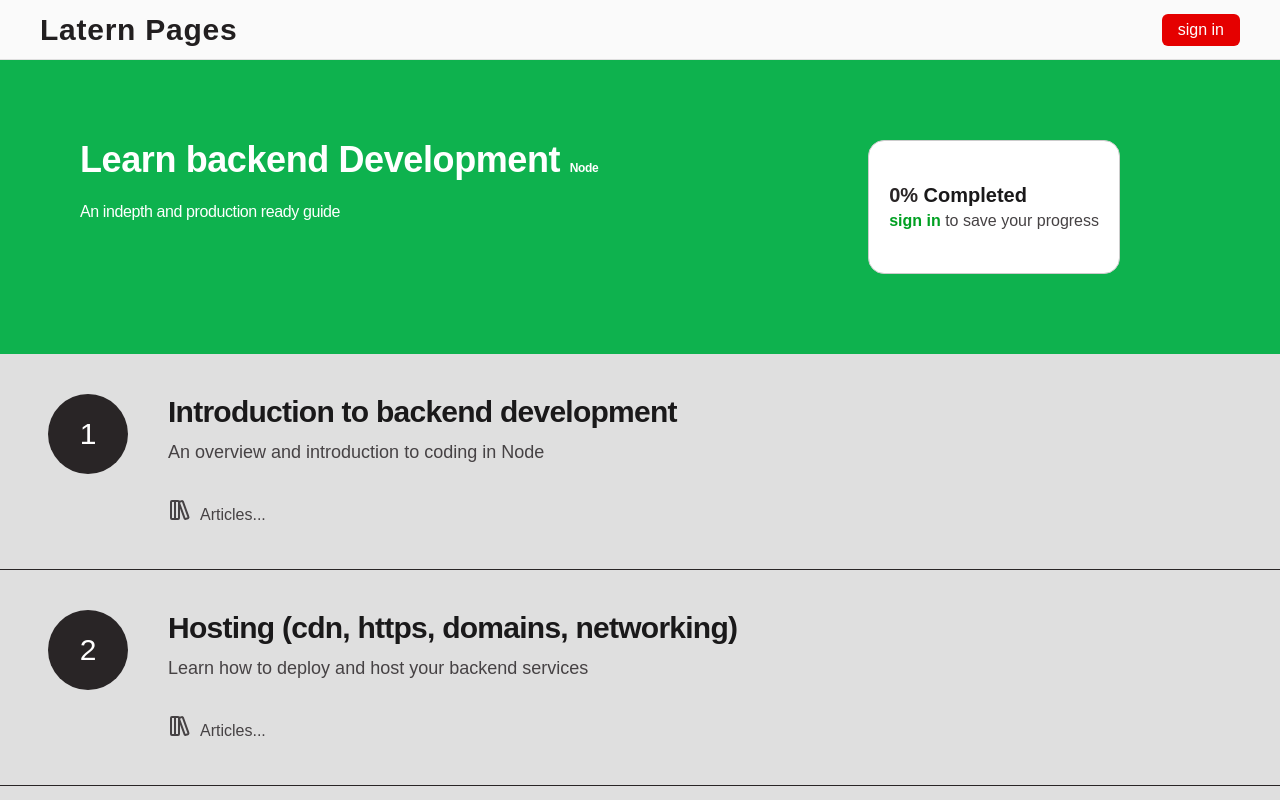
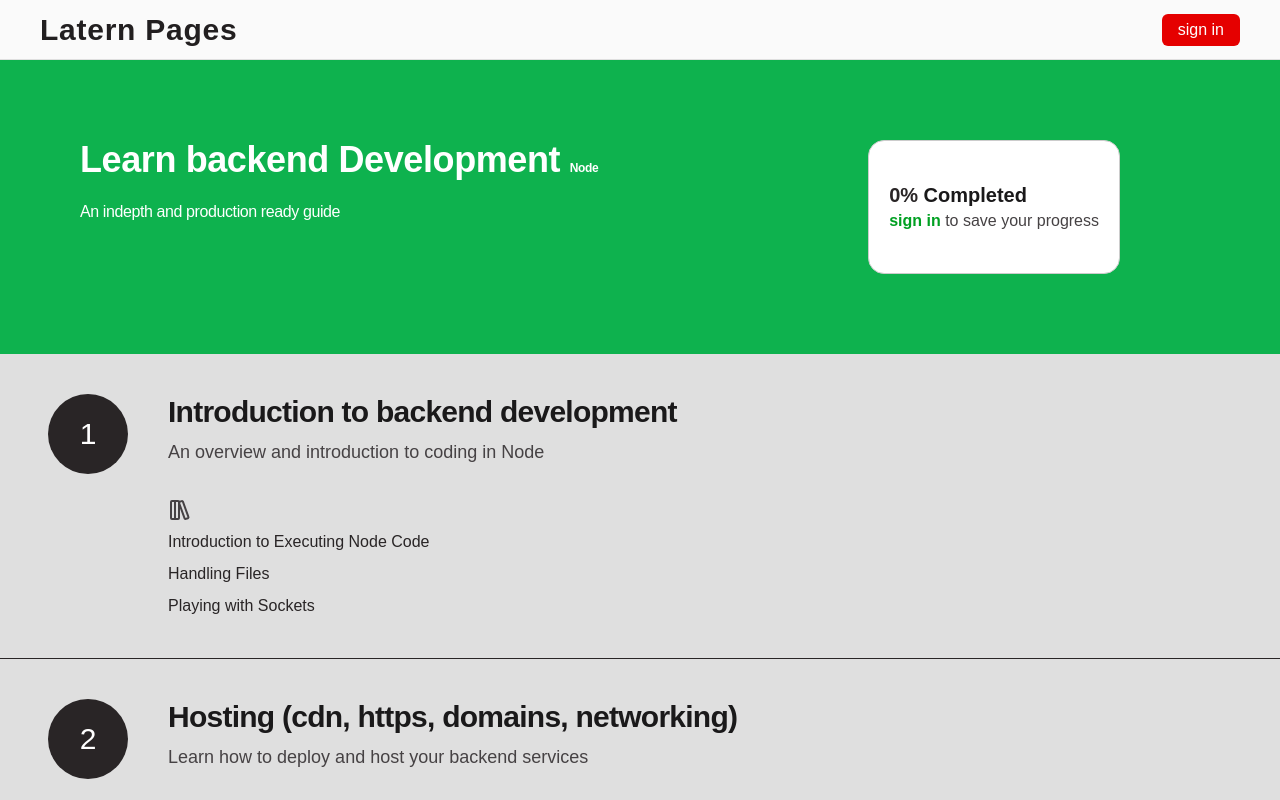
Before and after one commit to kelvinsekx/lantern-pages, a Next.js app: page /learn/backend in a window 1280 px wide. Shown: the top 800 px of the page. Built offline with nearby package versions, Linux system fonts and the light colour scheme.

Commit message:
complete:mdx support

```diff
--- a/src/app/learn/backend/[slug]/[article-slug]/page.tsx
+++ b/src/app/learn/backend/[slug]/[article-slug]/page.tsx
@@ -1,53 +1,39 @@
+import path from "node:path";
 import { NavigationTop } from "@/components/nav";
 import { ArticleSideBar } from "./components/sidebar";
+import { MDXRemote } from "next-mdx-remote-client/rsc";
+import { readMDXFile } from "@/utilities/mdx-utils";
 
-export default function BlogPage() {
+export default async function BlogPage({
+  params,
+}: {
+  params: Promise<{ slug: string }>;
+}) {
+  const { slug } = await params;
+  const { metadata, content } = await readMDXFile(
+    `${path.join(
+      process.cwd(),
+      "src",
+      "articles",
+      "backend",
+      slug,
+      "contents",
+      "001_introduction_to_development.mdx"
+    )}`
+  );
   return (
     <div>
       <NavigationTop fixed />
       <div className="flex pr-3 gap-4 relative">
         <ArticleSideBar />
 
-        <div className="blog__main space-y-10 mr-10 py-10 w-[calc(100%-25%-10%)] absolute right-0 top-[50px]">
-          <div className="blog__content shadow-inner border border-muted-500 rounded-3xl p-10 space-y-5">
+        <div className="space-y-10 mr-10 py-10 w-[calc(100%-25%-10%)] absolute right-0 top-[50px]">
+          <article className="prose shadow-inner border border-muted-500 rounded-3xl p-10 space-y-5 block max-w-[80ch]">
             <h1 className="text-5xl font-black tracking-tight py-10 text-black-500">
-              Data Structures & Types
+              {metadata.title}
             </h1>
-            <p>
-              Primitives are the simplest types of data in JavaScript. A
-              primitive literal is a value, with no wrapper or properties of its
-              own. Primitive literals are immutable, meaning the be changed to
-              represent other values in the same way that more complex
-              object-based data structures can. .
-            </p>
-            <p>
-              Primitive literals are immutable, meaning the be changed to
-              represent other values in the same way that more complex
-              object-based data structures can. For example, while the value of
-              a variable named theTruth can be reassigned a value of false, the
-              boolean literal true can never represent any value other than
-              true, in the same way the number literal 5 can never represent the
-              value of another number.
-            </p>
-            <p>
-              object-based data structures can. For example, while the value of
-              a variable named theTruth can be reassigned a value of false, the
-              boolean literal true can never represent any value other than
-              true, in the same way the number literal 5 can never represent the
-              value of another number.
-            </p>
-            <p>
-              Primitives are the simplest types of data in JavaScript. A
-              primitive literal is a value, with no wrapper or properties of its
-              own. Primitive literals are immutable, meaning the be changed to
-              represent other values in the same way that more complex
-              object-based data structures can. For example, while the value of
-              a variable named theTruth can be reassigned a value of false, the
-              boolean literal true can never represent any value other than
-              true, in the same way the number literal 5 can never represent the
-              value of another number.
-            </p>
-          </div>
+            <MDXRemote source={content} />
+          </article>
           <hr />
           <div className="text-black-100">
             <p>Last update 2024-0-34</p>
@@ -67,3 +53,9 @@ export default function BlogPage() {
     </div>
   );
 }
+
+export function generateStaticParams() {
+  return [{ slug: "welcome" }, { slug: "about" }];
+}
+
+export const dynamicParams = false;
--- a/src/app/learn/backend/[slug]/page.tsx
+++ b/src/app/learn/backend/[slug]/page.tsx
@@ -1,6 +1,6 @@
-import fs from "node:fs";
 import path from "node:path";
 import { MDXRemote } from "next-mdx-remote-client/rsc";
+import { readMDXFile } from "@/utilities/mdx-utils";
 
 type Params = Promise<{ slug: string }>;
 
@@ -8,17 +8,22 @@ export default async function Page(props: { params: Params }) {
   const params = await props.params;
   const slug = params.slug;
 
-  const markdown = fs.readFileSync(
+  const { metadata, content } = await readMDXFile(
     `${path.join(
-      process.cwd()
-    )}/src/articles/backend/${slug}/contents/chap1_introduction_to_development.mdx`,
-    "utf-8"
+      process.cwd(),
+      "src",
+      "articles",
+      "backend",
+      slug,
+      "contents",
+      "001_introduction_to_development.mdx"
+    )}`
   );
 
   return (
     <article className="prose ">
-      <h1></h1>
-      <MDXRemote source={markdown} />
+      <h1>{metadata.title}</h1>
+      <MDXRemote source={content} />
     </article>
   );
 }
--- a/src/app/learn/backend/page.tsx
+++ b/src/app/learn/backend/page.tsx
@@ -3,8 +3,11 @@ import { LibraryBig } from "lucide-react";
 
 import syllabus from "./syllabus.json";
 import { NavigationTop } from "@/components/nav";
+import { getBlogPosts } from "@/utilities/mdx-utils";
+import Link from "next/link";
 
-export default function ListSyllabusPage() {
+export default async function ListSyllabusPage() {
+  const posts = await getBlogPosts("node");
   return (
     <div>
       <NavigationTop />
@@ -45,8 +48,15 @@ export default function ListSyllabusPage() {
                   <p className="text-black-250 text-lg">{stage.description}</p>
                   <p className="text-black-250 mt-8 flex items-baseline gap-2">
                     <LibraryBig />
-                    <span className="relative bottom-0.5">Articles...</span>
+                    {/* <span className="relative bottom-0.5">Articles...</span> */}
                   </p>
+                  {posts
+                    .filter((p) => p.metadata.syllabus_code === stage.code)
+                    .map((p) => (
+                      <Link href={p.slug} key={p.slug} className="block">
+                        {p.metadata.title}
+                      </Link>
+                    ))}
                 </section>
               </div>
               <div className="h-[1px] w-full bg-black mt-10"></div>
--- a/src/articles/backend/node/contents/chap1_introduction_to_development.mdx
+++ b/src/articles/backend/node/contents/001_introduction_to_development.mdx
@@ -1,3 +1,12 @@
+---
+title: "Introduction to Backend Development with Node"
+description: ""
+published_date: "16/06/2025"
+last_updated_date: ""
+syllabus_code: "BAC002"
+authors: "kelvinsekx"
+---
+
 ## what is node?
 
 Node is an open source and multiplatform runtime environment for javascript.
--- a/src/articles/backend/node/contents/chap2_executing_node_code.md
+++ b/src/articles/backend/node/contents/002_executing_node_code.mdx
@@ -1,3 +1,12 @@
+---
+title: "Introduction to Executing Node Code"
+description: ""
+published_date: ""
+last_updated_date: ""
+syllabus_code: "BAC001"
+authors: "kelvinsekx"
+---
+
 If you have Node installed on your computer, you should have the commands `node` and `npm` available in a terminal. Make sure the Node version is a recent one (20.x or higher). You can verify that by opening a terminal and running the command `node -v`.
 
 If you don’t have the node command, you’ll need to download it.
--- /dev/null
+++ b/src/articles/backend/node/contents/003_async_concepts.mdx
@@ -0,0 +1,10 @@
+---
+title: "Async in Javascript and Node"
+description: ""
+published_date: ""
+last_updated_date: ""
+syllabus_code: "BAC002"
+authors: "kelvinsekx"
+---
+
+## hello world
--- a/src/articles/backend/node/contents/chap4_mastering_with_files.md
+++ b/src/articles/backend/node/contents/004_mastering_with_files.mdx
@@ -1,3 +1,12 @@
+---
+title: "Handling Files"
+description: ""
+published_date: ""
+last_updated_date: ""
+syllabus_code: "BAC001"
+authors: "kelvinsekx"
+---
+
 # Wrangling Files
 
 ## Watching a File for Changes
--- a/src/articles/backend/node/contents/chap5_networking_sockets.md
+++ b/src/articles/backend/node/contents/005_networking_sockets.mdx
@@ -1,3 +1,12 @@
+---
+title: "Playing with Sockets"
+description: ""
+published_date: ""
+last_updated_date: ""
+syllabus_code: "BAC001"
+authors: "kelvinsekx"
+---
+
 ## Listening for sockets connections
 
 ### Questions
--- /dev/null
+++ b/src/utilities/mdx-utils.ts
@@ -0,0 +1,97 @@
+import fs from "fs";
+import path from "path";
+
+type Metadata = {
+  title: string;
+  description: string;
+  published_date: string;
+  last_updated_date: string;
+  syllabus_code: string;
+  authors: string;
+};
+
+function parseFrontmatter(fileContent: string) {
+  const frontmatterRegex = /---\s*([\s\S]*?)\s*---/;
+  const match = frontmatterRegex.exec(fileContent);
+  const frontMatterBlock = match![1];
+  const content = fileContent.replace(frontmatterRegex, "").trim();
+  const frontMatterLines = frontMatterBlock.trim().split("\n");
+  const metadata: Partial<Metadata> = {};
+
+  frontMatterLines.forEach((line) => {
+    const [key, ...valueArr] = line.split(": ");
+    let value = valueArr.join(": ").trim();
+    value = value.replace(/^['"](.*)['"]$/, "$1"); // Remove quotes
+    //metadata[key.trim() as keyof Metadata] = value;
+    metadata[key as keyof Metadata] = value;
+  });
+
+  return { metadata: metadata as Metadata, content };
+}
+
+function getMDXFiles(dir: fs.PathLike) {
+  return fs.readdirSync(dir).filter((file) => path.extname(file) === ".mdx");
+}
+
+export function readMDXFile(filePath: fs.PathOrFileDescriptor) {
+  const rawContent = fs.readFileSync(filePath, "utf-8");
+  return parseFrontmatter(rawContent);
+}
+
+function getMDXData(dir: string, whichPost: string) {
+  const mdxFiles = getMDXFiles(dir);
+  return mdxFiles.map((file) => {
+    const { metadata, content } = readMDXFile(path.join(dir, file));
+    const slug =
+      "backend/" + whichPost + "/" + path.basename(file, path.extname(file));
+
+    return {
+      metadata,
+      slug,
+      content,
+    };
+  });
+}
+
+export function getBlogPosts(slug: string) {
+  return getMDXData(
+    path.join(process.cwd(), "src", "articles", "backend", slug, "contents"),
+    slug
+  );
+}
+
+export function formatDate(date: string, includeRelative = false) {
+  const currentDate = new Date();
+  if (!date.includes("T")) {
+    date = `${date}T00:00:00`;
+  }
+  const targetDate = new Date(date);
+
+  const yearsAgo = currentDate.getFullYear() - targetDate.getFullYear();
+  const monthsAgo = currentDate.getMonth() - targetDate.getMonth();
+  const daysAgo = currentDate.getDate() - targetDate.getDate();
+
+  let formattedDate = "";
+
+  if (yearsAgo > 0) {
+    formattedDate = `${yearsAgo}y ago`;
+  } else if (monthsAgo > 0) {
+    formattedDate = `${monthsAgo}mo ago`;
+  } else if (daysAgo > 0) {
+    formattedDate = `${daysAgo}d ago`;
+  } else {
+    formattedDate = "Today";
+  }
+
+  const fullDate = targetDate.toLocaleString("en-us", {
+    month: "long",
+    day: "numeric",
+    year: "numeric",
+  });
+
+  if (!includeRelative) {
+    return fullDate;
+  }
+
+  return `${fullDate} (${formattedDate})`;
+}
```
Also changed, not shown: src/articles/backend/node/contents/chap3_async_concepts.md (deleted).
